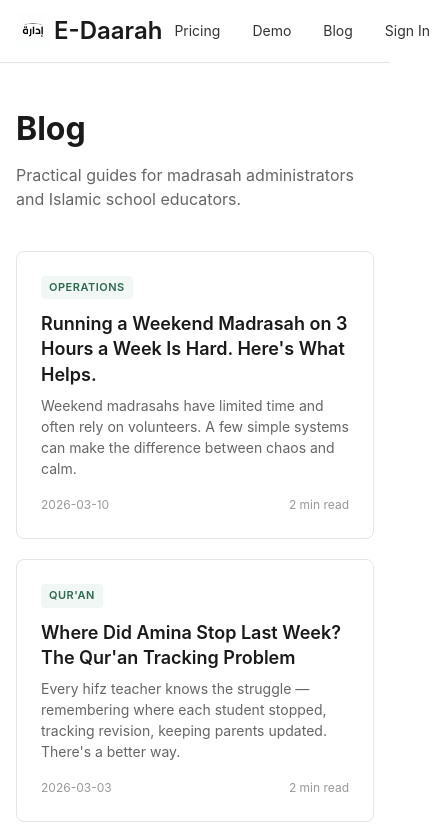
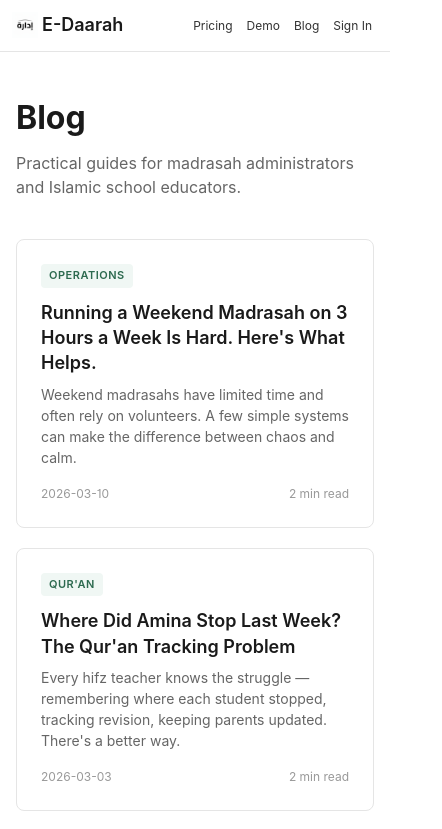
Before and after one commit to aoalaka/e-daarah, a React (Vite) app in the folder frontend/: page /blog in a window 390 px wide. Shown: the top 829 px of the page, 442 px wide, since content can reach past the window. Built offline with nearby package versions, Linux system fonts and the light colour scheme; no server answers.

Commit message:
fix: prevent blog page horizontal scroll on mobile
Added mobile breakpoint for blog header — smaller logo, tighter nav
link padding/font, and overflow-x hidden on the page container.

Co-Authored-By: Claude Opus 4.6 <noreply@anthropic.com>

```diff
--- a/frontend/src/pages/blog/Blog.css
+++ b/frontend/src/pages/blog/Blog.css
@@ -4,6 +4,7 @@
   display: flex;
   flex-direction: column;
   background: var(--white);
+  overflow-x: hidden;
 }
 
 /* Header */
@@ -333,3 +334,28 @@
     font-size: 40px;
   }
 }
+
+/* Mobile */
+@media (max-width: 480px) {
+  .blog-header {
+    padding: 10px 12px;
+    padding-top: calc(10px + env(safe-area-inset-top, 0px));
+  }
+
+  .blog-header .logo-img {
+    height: 26px;
+  }
+
+  .blog-header .logo-text {
+    font-size: 18px;
+  }
+
+  .blog-header .header-nav {
+    gap: 2px;
+  }
+
+  .blog-header .nav-link {
+    padding: 6px 6px;
+    font-size: 12px;
+  }
+}
```
